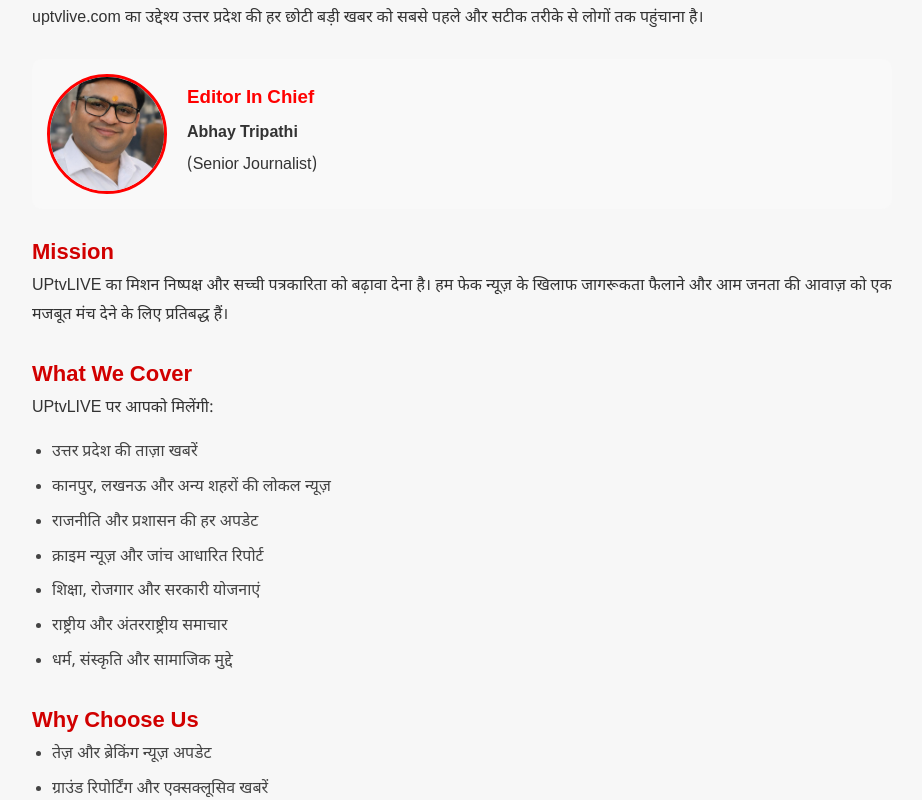
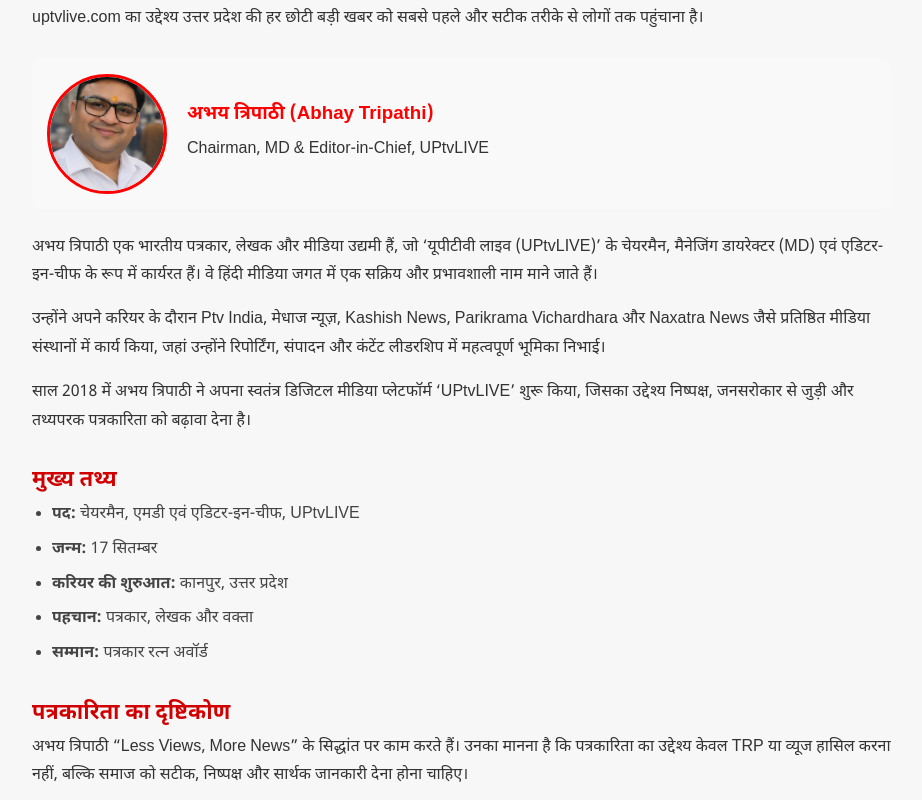
Before and after one commit to lets-make-ashwani/uptvlive, a React (Vite) app: page /about in a window 1280 px wide. Shown: the part 600-1400 px from the top of the page, without its empty margins (178-1100 px from the left). Built offline with nearby package versions, Linux system fonts and the light colour scheme.

Commit message:
update the about

```diff
--- a/src/components/about/about.jsx
+++ b/src/components/about/about.jsx
@@ -12,6 +12,7 @@
 
       <div className="about-container">
 
+        {/* INTRO */}
         <p>
           UPtvLIVE एक प्रमुख हिंदी डिजिटल न्यूज़ पोर्टल है जो उत्तरप्रदेश की ताज़ा खबरें,
           राजनीति, अपराध, शिक्षा, रोजगार और समाज से जुड़ी हर महत्वपूर्ण जानकारी तेजी और
@@ -40,15 +41,56 @@
 
           <img
             src="/images/owner.jpeg"
-            alt="Owner"
+            alt="Abhay Tripathi"
             className="owner-img"
           />
 
           <div className="owner-info">
-            <h3>Editor In Chief</h3>
-            <p><strong>Abhay Tripathi</strong></p>
-            <p>(Senior Journalist)</p>
+            <h3>अभय त्रिपाठी (Abhay Tripathi)</h3>
+            <p>Chairman, MD & Editor-in-Chief, UPtvLIVE</p>
           </div>
+
+        </div>
+
+        {/* OWNER DETAILS */}
+        <div className="owner-details">
+
+          <p>
+            अभय त्रिपाठी एक भारतीय पत्रकार, लेखक और मीडिया उद्यमी हैं, जो ‘यूपीटीवी लाइव (UPtvLIVE)’ के
+            चेयरमैन, मैनेजिंग डायरेक्टर (MD) एवं एडिटर-इन-चीफ के रूप में कार्यरत हैं। वे हिंदी मीडिया जगत
+            में एक सक्रिय और प्रभावशाली नाम माने जाते हैं।
+          </p>
+
+          <p>
+            उन्होंने अपने करियर के दौरान Ptv India, मेधाज न्यूज़, Kashish News,
+            Parikrama Vichardhara और Naxatra News जैसे प्रतिष्ठित मीडिया संस्थानों में कार्य किया,
+            जहां उन्होंने रिपोर्टिंग, संपादन और कंटेंट लीडरशिप में महत्वपूर्ण भूमिका निभाई।
+          </p>
+
+          <p>
+            साल 2018 में अभय त्रिपाठी ने अपना स्वतंत्र डिजिटल मीडिया प्लेटफॉर्म ‘UPtvLIVE’ शुरू किया,
+            जिसका उद्देश्य निष्पक्ष, जनसरोकार से जुड़ी और तथ्यपरक पत्रकारिता को बढ़ावा देना है।
+          </p>
+
+          <h2>मुख्य तथ्य</h2>
+          <ul>
+            <li><strong>पद:</strong> चेयरमैन, एमडी एवं एडिटर-इन-चीफ, UPtvLIVE</li>
+            <li><strong>जन्म:</strong> 17 सितम्बर</li>
+            <li><strong>करियर की शुरुआत:</strong> कानपुर, उत्तर प्रदेश</li>
+            <li><strong>पहचान:</strong> पत्रकार, लेखक और वक्ता</li>
+            <li><strong>सम्मान:</strong> पत्रकार रत्न अवॉर्ड</li>
+          </ul>
+
+          <h2>पत्रकारिता का दृष्टिकोण</h2>
+          <p>
+            अभय त्रिपाठी “Less Views, More News” के सिद्धांत पर काम करते हैं।
+            उनका मानना है कि पत्रकारिता का उद्देश्य केवल TRP या व्यूज हासिल करना नहीं,
+            बल्कि समाज को सटीक, निष्पक्ष और सार्थक जानकारी देना होना चाहिए।
+          </p>
+
+          <p>
+            इसी सोच के साथ वे UPtvLIVE को एक “वैचारिक आंदोलन” के रूप में आगे बढ़ा रहे हैं।
+          </p>
 
         </div>
 
```
Also changed, not shown: src/components/about/About.css (line endings or trailing spaces).
